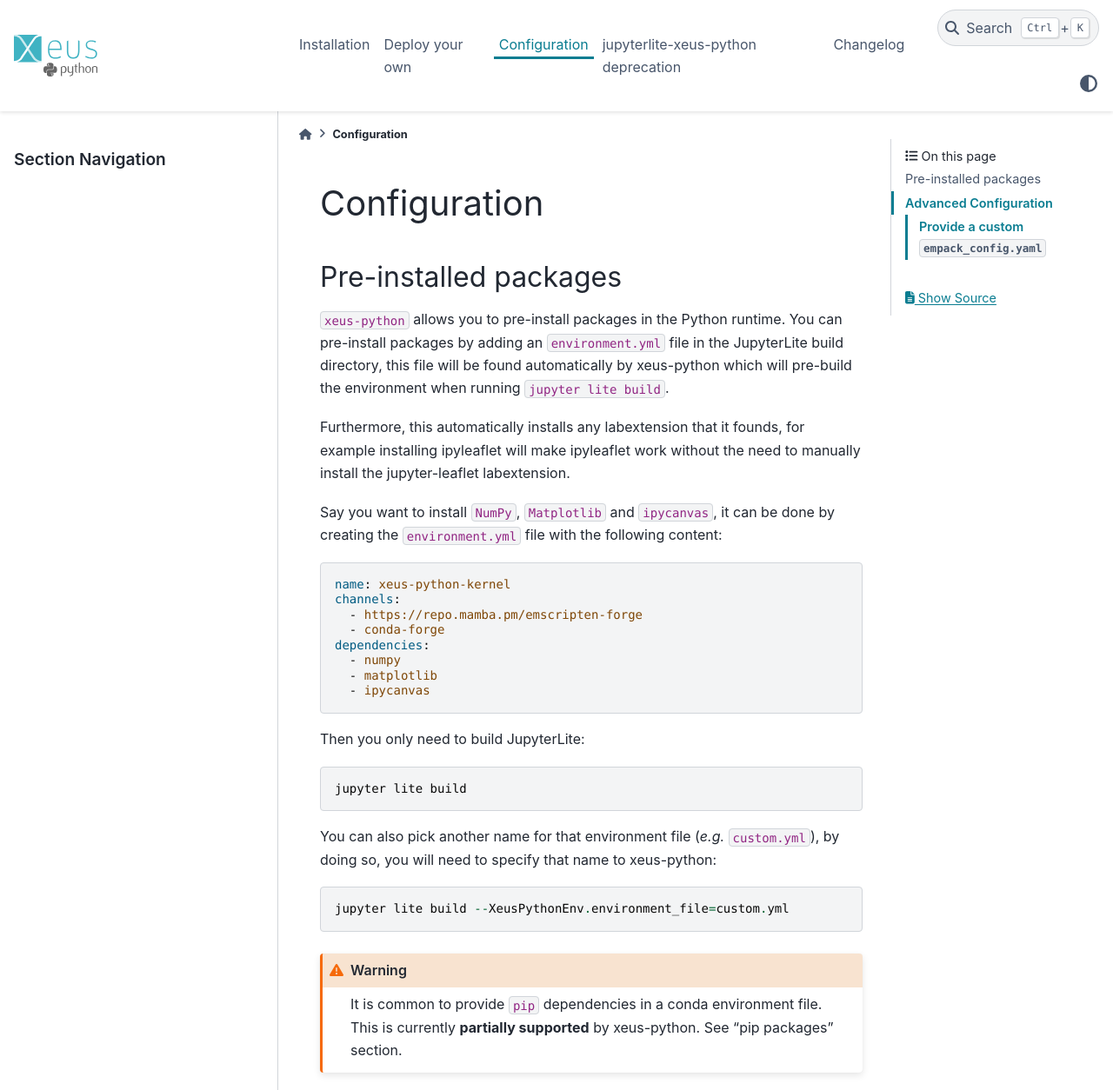
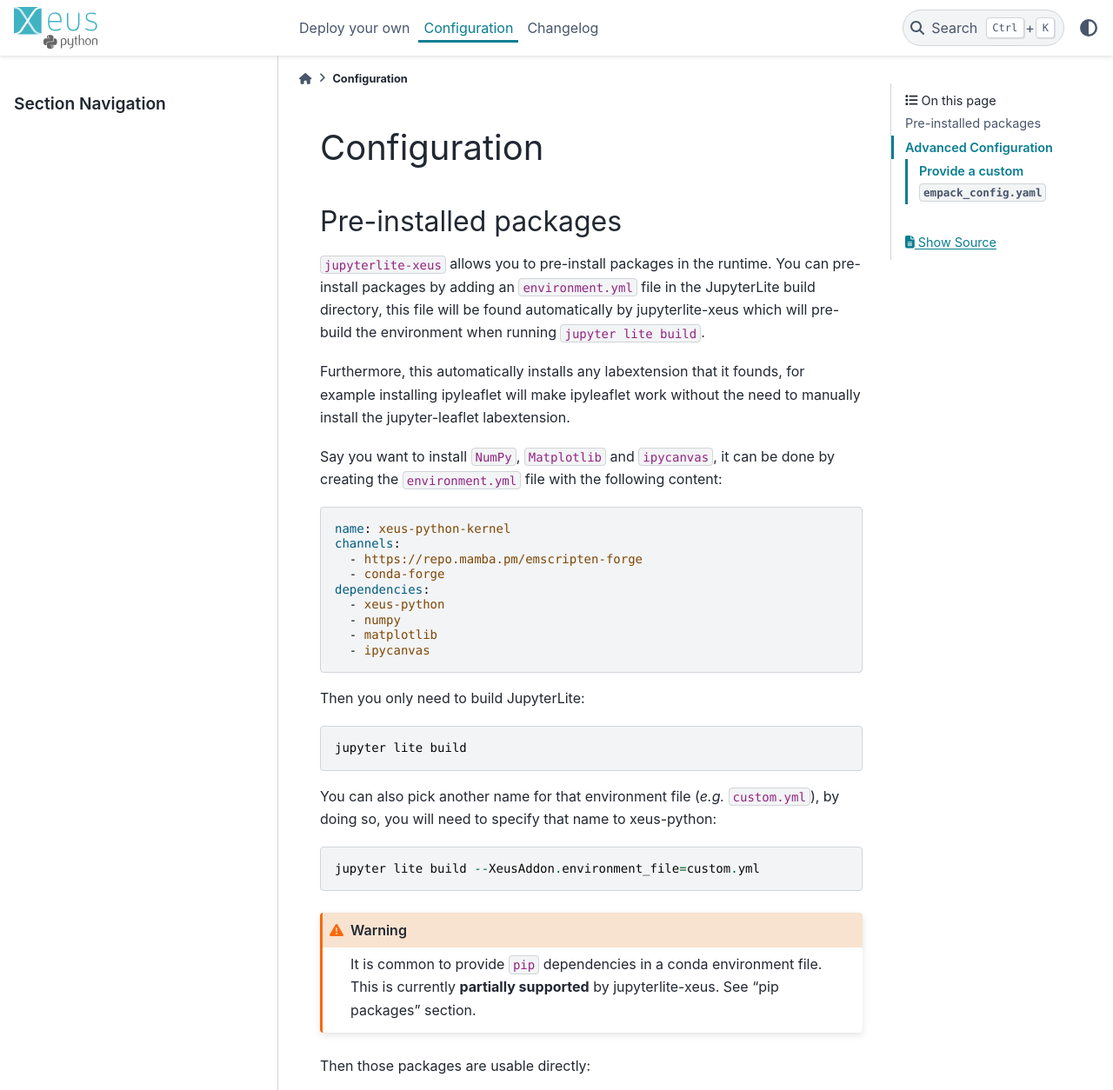
Before and after one commit to jupyterlite/xeus, a Sphinx documentation site: the page built from docs/configuration.md, in a window 1280 px wide and 1400 px high, cut to the strip 0-1254 px from the top of the window. Shown: the whole strip at 87% size. Built offline with Sphinx 7.4.7 and the PyData theme 0.15.4, drawn with Linux system fonts in a browser that asks for light colours; some of the changed text lies outside the part shown.

Commit message:
First iteration on the docs

````diff
--- a/docs/conf.py
+++ b/docs/conf.py
@@ -10,7 +10,7 @@
 master_doc = "index"
 source_suffix = ".rst"
 
-project = "jupyterlite-xeus-python"
+project = "jupyterlite-xeus"
 copyright = "JupyterLite Team"
 author = "JupyterLite Team"
 
--- a/docs/configuration.md
+++ b/docs/configuration.md
@@ -4,7 +4,7 @@
 
 ## Pre-installed packages
 
-`xeus-python` allows you to pre-install packages in the Python runtime. You can pre-install packages by adding an `environment.yml` file in the JupyterLite build directory, this file will be found automatically by xeus-python which will pre-build the environment when running `jupyter lite build`.
+`jupyterlite-xeus` allows you to pre-install packages in the runtime. You can pre-install packages by adding an `environment.yml` file in the JupyterLite build directory, this file will be found automatically by jupyterlite-xeus which will pre-build the environment when running `jupyter lite build`.
 
 Furthermore, this automatically installs any labextension that it founds, for example installing ipyleaflet will make ipyleaflet work without the need to manually install the jupyter-leaflet labextension.
 
@@ -30,11 +31,11 @@
 You can also pick another name for that environment file (_e.g._ `custom.yml`), by doing so, you will need to specify that name to xeus-python:
 
 ```
-jupyter lite build --XeusPythonEnv.environment_file=custom.yml
+jupyter lite build --XeusAddon.environment_file=custom.yml
 ```
 
 ```{warning}
-It is common to provide `pip` dependencies in a conda environment file. This is currently **partially supported** by xeus-python. See "pip packages" section.
+It is common to provide `pip` dependencies in a conda environment file. This is currently **partially supported** by jupyterlite-xeus. See "pip packages" section.
 ```
 
 Then those packages are usable directly:
@@ -59,7 +60,7 @@
 
 ⚠ This feature is experimental. You won't have the same user-experience as when using conda/mamba in a "normal" setup ⚠
 
-`xeus-python` provides a way to install packages with pip.
+`jupyterlite-xeus` provides a way to install packages with pip.
 
 There are a couple of limitations that you should be aware of:
 
@@ -98,7 +99,7 @@
 ## Advanced Configuration
 
 ```{warning}
-This section is mostly for reference and should not be needed for regular use of the `jupyterlite-xeus-python` kernel.
+This section is mostly for reference and should not be needed for regular use of the `jupyterlite-xeus` kernel.
 ```
 
 ### Provide a custom `empack_config.yaml`
@@ -126,7 +127,7 @@
 You can use this file when building JupyterLite:
 
 ```shell
-jupyter lite build --XeusPythonEnv.empack_config=empack_config.yaml
+jupyter lite build --XeusAddon.empack_config=empack_config.yaml
 ```
 
 ```{note}
````
Also changed, not shown: other parts of docs/configuration.md (+1 -0 lines), docs/index.md (+46 -20 lines), docs/installation.md (deleted, +0 -21 lines), docs/migration.md (deleted, +0 -54 lines).
